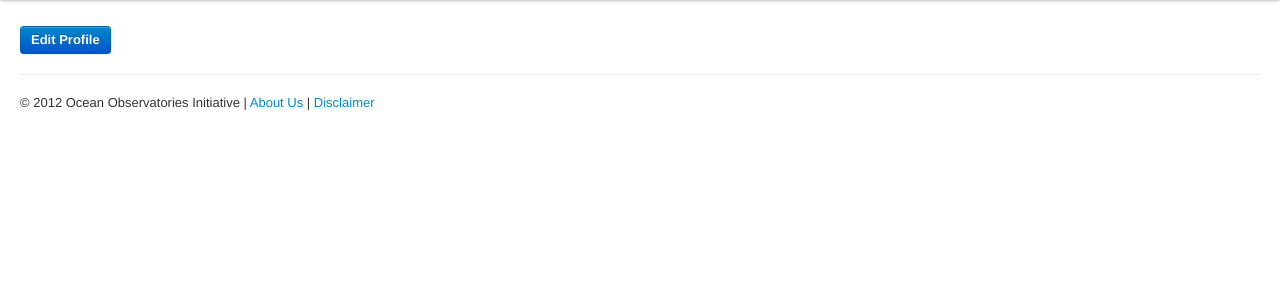
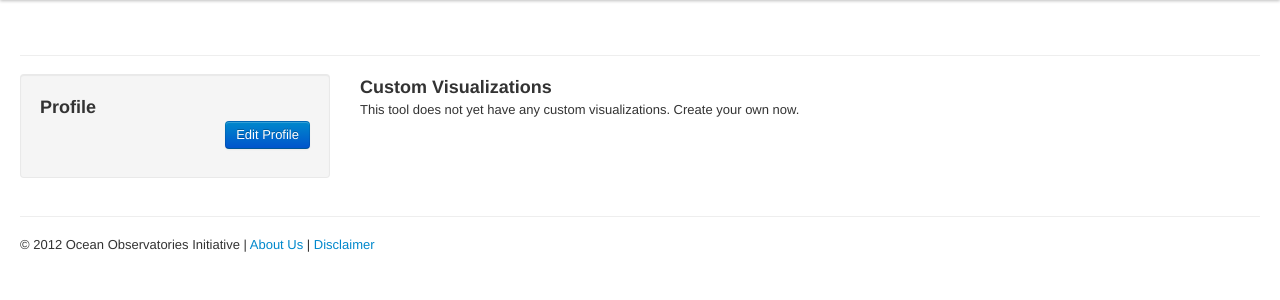
Before and after one commit to seagrinch/epe-visualization, a CakePHP app: template app/View/Users/profile.ctp in a window 1280 px wide. Shown: the part 40-340 px from the top of the page. Run offline with PHP 8.4 and a stand-in for CakePHP, Linux system fonts and the light colour scheme; the template is opened without the code that fills it, so the values that code supplies are empty; some libraries are stand-ins or nearby versions.

Commit message:
Updated user profile to include visualizations
Fixed a small bug on the admin user index page

```diff
--- a/app/Controller/UsersController.php
+++ b/app/Controller/UsersController.php
@@ -104,7 +104,7 @@ class UsersController extends AppController {
     if(empty($username) & $this->Auth->user('id')) {
       $username = $this->Auth->user('username');
     }
-    $this->set('user',$this->User->find('first', array('conditions'=>array('username'=>$username),'recursive'=>-1)));
+    $this->set('user',$this->User->find('first', array('conditions'=>array('username'=>$username),'recursive'=>1)));
   }
 
 /**
--- a/app/Model/User.php
+++ b/app/Model/User.php
@@ -90,7 +90,7 @@ class User extends AppModel {
 			'dependent' => false,
 			'conditions' => '',
 			'fields' => '',
-			'order' => '',
+			'order' => 'modified DESC',
 			'limit' => '',
 			'offset' => '',
 			'exclusive' => '',
--- a/app/View/Users/admin_index.ctp
+++ b/app/View/Users/admin_index.ctp
@@ -13,7 +13,7 @@
     <?php foreach ($admins as $user) { ?>
     <tr>
       <td><?php echo $user['User']['name'] ?></td>
-      <td><?php echo $this->Html->link($user['User']['username'],array('action'=>'edit',$user['User']['id'])); ?></td>
+      <td><?php echo $this->Html->link('<i class="icon-wrench"></i> ' . $user['User']['username'],array('action'=>'edit',$user['User']['id']),array('escape'=>false)); ?></td>
       <td><?php echo $user['User']['email']?></td>
     <?php } ?>
   </tbody>
@@ -48,8 +48,8 @@
   <tbody>
     <?php foreach ($users as $user) { ?>
     <tr>
-      <td><?php echo $this->Html->link($user['User']['name'],array('action'=>'profile',$user['User']['username'])); ?></td>
-      <td><?php echo $this->Html->link($user['User']['username'],array('action'=>'edit',$user['User']['id'])); ?></td>
+      <td><?php echo $this->Html->link('<i class="icon-user"></i> ' . $user['User']['name'],array('action'=>'profile',$user['User']['username'],'admin'=>false),array('escape'=>false)); ?></td>
+      <td><?php echo $this->Html->link('<i class="icon-wrench"></i> ' . $user['User']['username'],array('action'=>'edit',$user['User']['id']),array('escape'=>false)); ?></td>
       <td><?php echo $this->Html->link($user['User']['email'],'mailto:' . $user['User']['email']); ?></td>
       <td><?php echo $user['User']['institution']?></td>
       <td><?php echo ($user['User']['career_stage'] ? $career_stages[$user['User']['career_stage']] : '');?></td>
--- a/app/View/Users/profile.ctp
+++ b/app/View/Users/profile.ctp
@@ -1,18 +1,45 @@
-<h1><?php echo $user['User']['name'];?>
-<?php
-  if ($user['User']['id'] == $this->Session->read('Auth.User.id')) {
-    echo $this->Html->link(__('Edit Profile'), array('action' => 'profile_update'),array('class'=>'btn btn-primary'));
-  }
-?></h1>
+<div class="page-header">
+  <h1><?php echo $user['User']['name'];?> <small><?php echo ($user['User']['institution'])? $user['User']['institution'] : '';?></small></h1>
+</div>
 
-<?php
-  if ($user['User']['institution'])
-    echo '<p><strong>Institution: </strong>' . $user['User']['institution'] . '</p>';
+<div class="row">
+<div class="span3 well">
+  <h3>Profile</h3>
+  <?php
   if ($user['User']['career_stage'])
     echo '<p><strong>Position: </strong>' . $career_stages[$user['User']['career_stage']] . '</p>';
   if ($user['User']['research_field'])
     echo '<p><strong>Research Field: </strong>' . $user['User']['research_field'] . '</p>';
   if ($user['User']['state'])
     echo '<p><strong>State: </strong>' . $user['User']['state'] . '</p>';
+  ?>
+<p class="pull-right"><?php
+  if ($user['User']['id'] == $this->Session->read('Auth.User.id')) {
+    echo $this->Html->link(__('Edit Profile'), array('action' => 'profile_update'),array('class'=>'btn btn-primary'));
+  }
+?>
+</p>
+</div>
 
-?>
+<div class="span9">
+  <h3>Custom Visualizations</h3>
+  <?php if (!empty($user['Visualizations'])): ?>
+    <table cellpadding = "0" cellspacing = "0" class="table table-striped">
+    	<tr>
+        <th>Title</th>
+        <th>Description</th>
+        <th>Modified</th>
+    	</tr>
+      <?php foreach ($user['Visualizations'] as $instance): ?>
+    	<tr>
+    		<td><?php echo $this->Html->link($instance['name'], array('controller' => 'visualizations', 'action' => 'view', $instance['id'])); ?></td>
+    		<td><?php echo $instance['description'];?></td>
+    		<td><?php echo $this->Time->niceShort($instance['modified']);?></td>
+    	</tr>
+      <?php endforeach; ?>
+    </table>
+  <?php else: ?>
+    <p>This tool does not yet have any custom visualizations.  Create your own now.</p>
+  <?php endif; ?>
+</div>
+</div>
```
